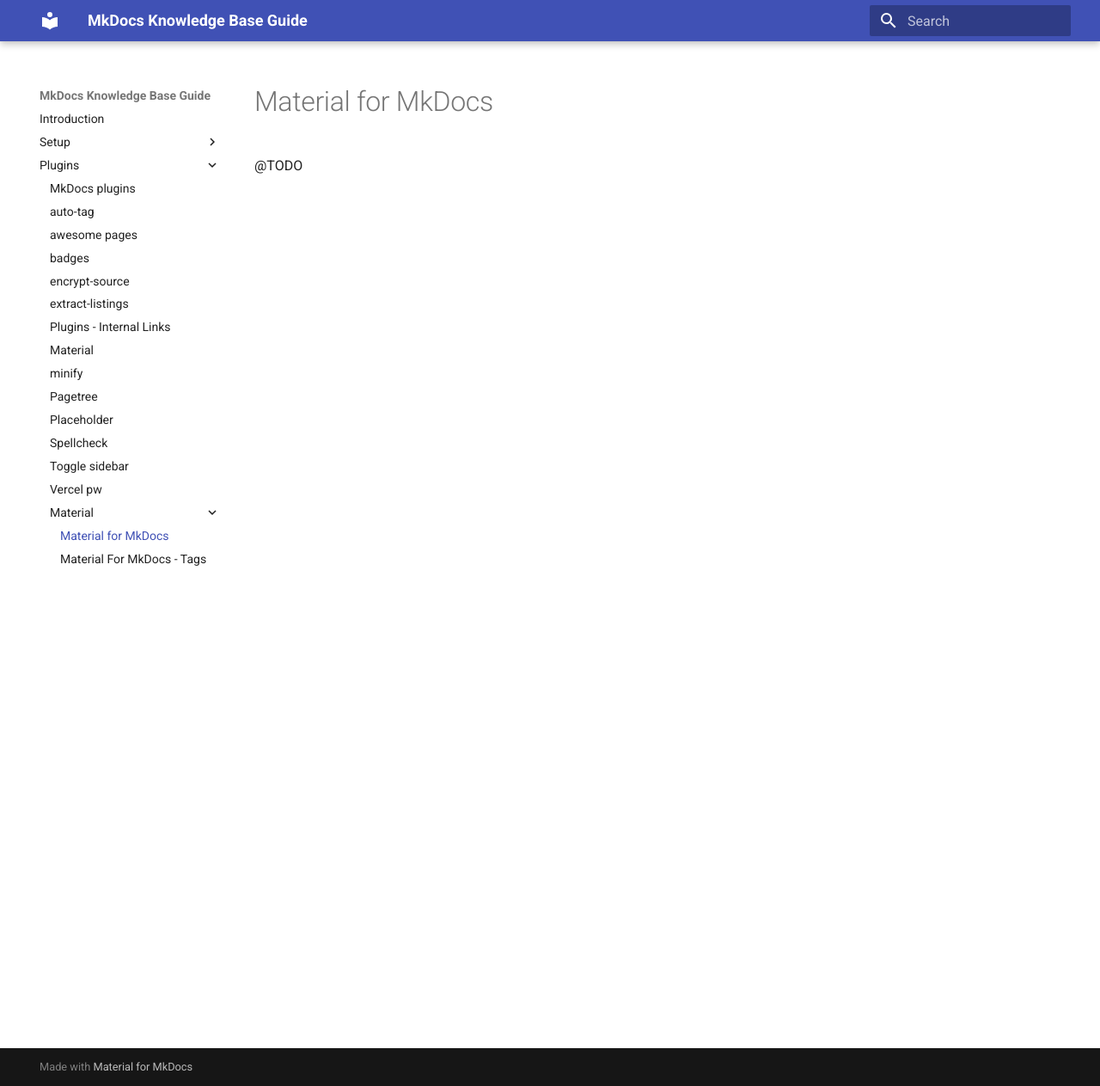
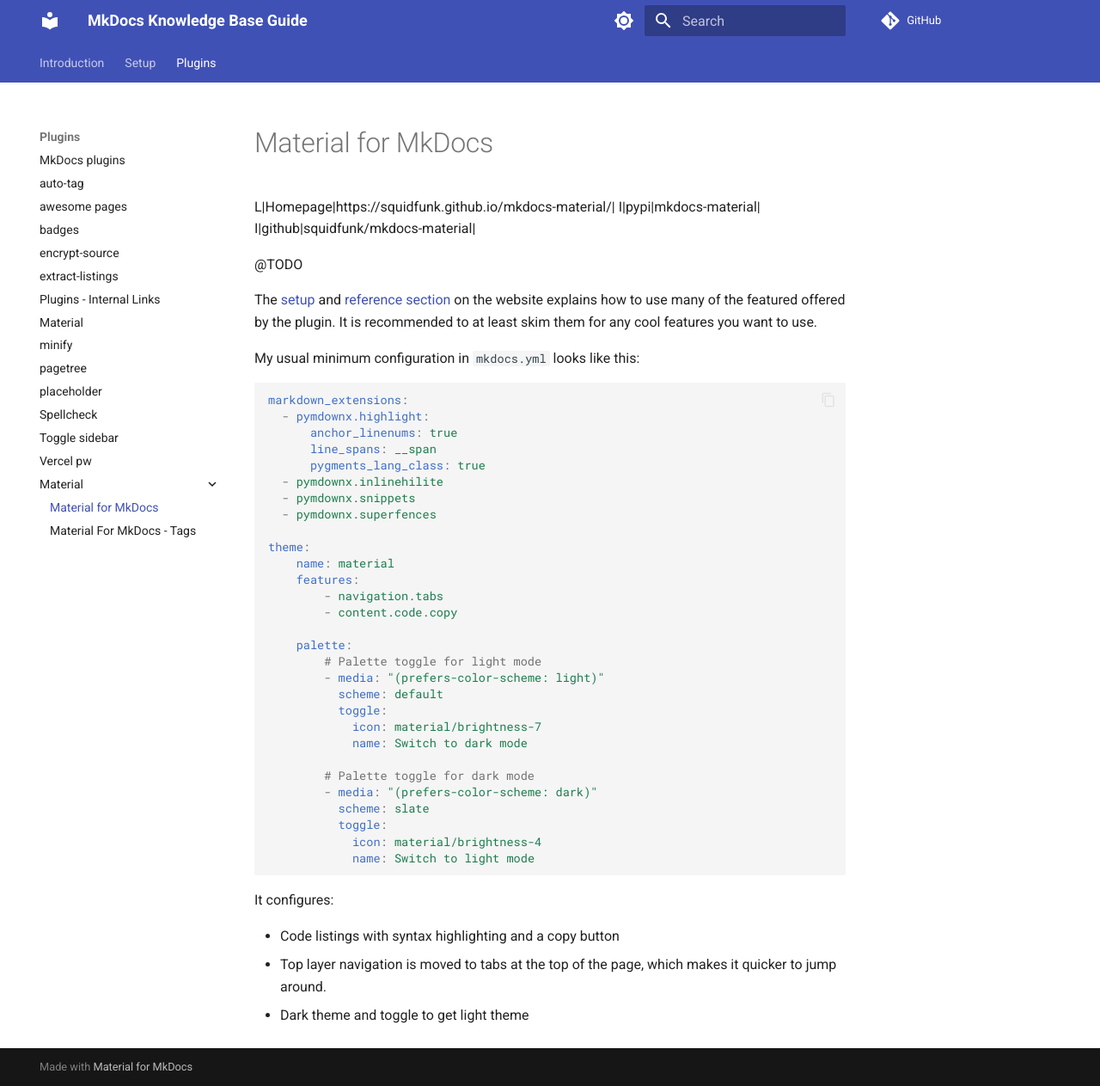
Before and after one commit to six-two/mkdocs-knowledge-base-guide, an MkDocs documentation site: the page built from docs/plugins/material/index.md, in a window 1280 px wide and 1263 px high. Shown: the whole window at 86% size. Built offline with MkDocs 1.6.1 and Material for MkDocs 9.7.7, drawn with Linux system fonts in a browser that asks for light colours; comment, search, counter and statistics services are not loaded.

````diff
--- a/docs/plugins/material/index.md
+++ b/docs/plugins/material/index.md
@@ -1,3 +1,50 @@
 # Material for MkDocs
 
+L|Homepage|https://squidfunk.github.io/mkdocs-material/|
+I|pypi|mkdocs-material|
+I|github|squidfunk/mkdocs-material|
+
 @TODO
+
+The [setup](https://squidfunk.github.io/mkdocs-material/setup/) and [reference section](https://squidfunk.github.io/mkdocs-material/reference/) on the website explains how to use many of the featured offered by the plugin.
+It is recommended to at least skim them for any cool features you want to use.
+
+My usual minimum configuration in `mkdocs.yml` looks like this:
+
+```yml
+markdown_extensions:
+  - pymdownx.highlight:
+      anchor_linenums: true
+      line_spans: __span
+      pygments_lang_class: true
+  - pymdownx.inlinehilite
+  - pymdownx.snippets
+  - pymdownx.superfences
+
+theme:
+    name: material
+    features:
+        - navigation.tabs
+        - content.code.copy
+
+    palette:
+        # Palette toggle for light mode
+        - media: "(prefers-color-scheme: light)"
+          scheme: default
+          toggle:
+            icon: material/brightness-7
+            name: Switch to dark mode
+
+        # Palette toggle for dark mode
+        - media: "(prefers-color-scheme: dark)"
+          scheme: slate
+          toggle:
+            icon: material/brightness-4
+            name: Switch to light mode
+```
+
+It configures:
+
+- Code listings with syntax highlighting and a copy button
+- Top layer navigation is moved to tabs at the top of the page, which makes it quicker to jump around.
+- Dark theme and toggle to get light theme
--- a/mkdocs.yml
+++ b/mkdocs.yml
@@ -5,6 +5,15 @@
         Plugin: plugin
         Setup: folder
         "Written by me": author
+
+markdown_extensions:
+  - pymdownx.highlight:
+      anchor_linenums: true
+      line_spans: __span
+      pygments_lang_class: true
+  - pymdownx.inlinehilite
+  - pymdownx.snippets
+  - pymdownx.superfences
 
 plugins:
 - autotag:
@@ -23,14 +32,37 @@
     minify_css: true
     minify_html: true
     minify_js: false
+- pagetree
 - search
 - tags:
     tags_file: plugins/material/tags.md
+
+repo_url: https://github.com/six-two/mkdocs-knowledge-base-guide
 
 site_name: MkDocs Knowledge Base Guide
 
 theme:
     name: material
+    features:
+    - navigation.tabs
+    - content.code.copy
+
+    palette:
+        # Palette toggle for light mode
+        - media: "(prefers-color-scheme: light)"
+          scheme: default
+          toggle:
+            icon: material/brightness-7
+            name: Switch to dark mode
+
+        # Palette toggle for dark mode
+        - media: "(prefers-color-scheme: dark)"
+          scheme: slate
+          toggle:
+            icon: material/brightness-4
+            name: Switch to light mode
+
+
     # Custom tag icons: https://squidfunk.github.io/mkdocs-material/setup/setting-up-tags/#tag-icons-and-identifiers
     icon:
         # Associating tag IDs with icons
````
Also changed, not shown: docs/plugins/pagetree.md (+20 -0 lines), docs/plugins/placeholder.md (+22 -0 lines), docs/setup/quickstart.md (+2 -0 lines), placeholders.yaml (added), 1 other file.
